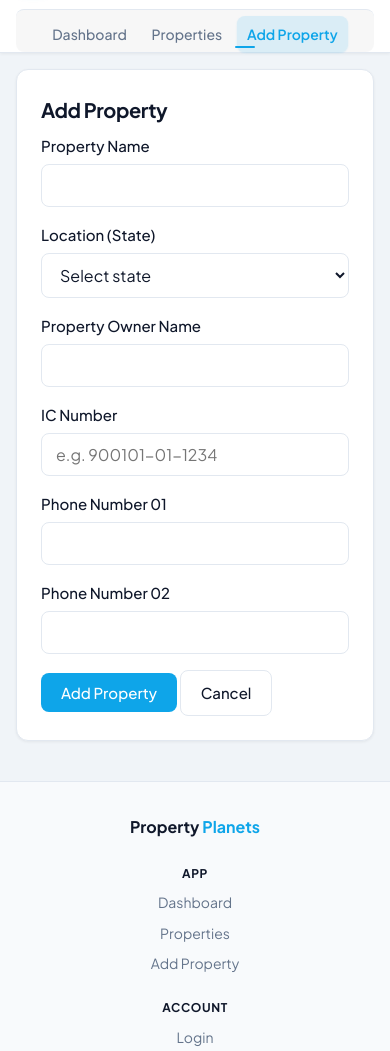
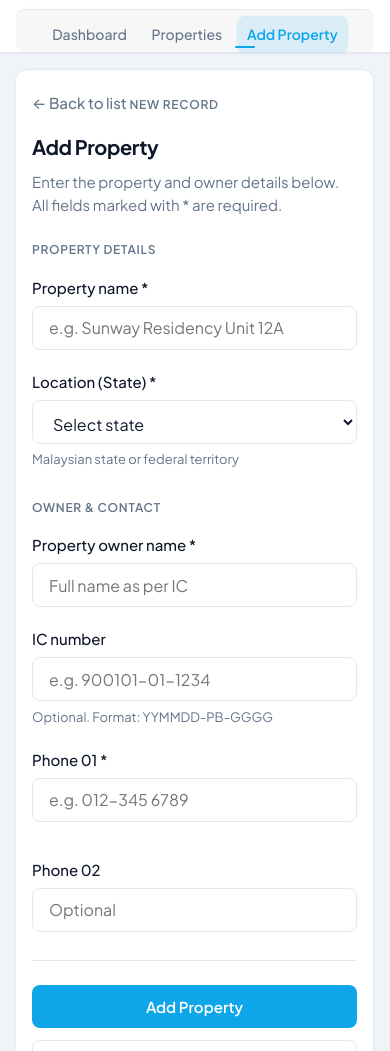
Before and after one commit to Aeroer-Live/Property-Planets, a website: page public/property-add.html in a window 390 px wide. Shown: the part 49-1100 px from the top of the page. Drawn offline with Linux system fonts and the light colour scheme; no server answers; sample sign-in values are in the browser's storage.

Commit message:
Revamp property addition form: redesign layout for improved user experience, including enhanced field organization, clearer labels, and additional hints. Update CSS for responsive design and styling consistency across form elements.

```diff
--- a/public/css/styles.css
+++ b/public/css/styles.css
@@ -648,6 +648,158 @@ main {
   }
   .auth-card .form-row input {
     margin-bottom: 1.25rem;
+  }
+}
+
+/* ========== Form page (Add Property / Edit) ========== */
+.form-card {
+  border-left: 0px solid var(--accent-strip);
+  padding: 1.85rem 2rem;
+  /* max-width: 640px; */
+}
+
+.form-card-back {
+  display: inline-flex;
+  align-items: center;
+  gap: 0.35rem;
+  font-size: 0.9375rem;
+  color: var(--text-muted);
+  text-decoration: none;
+  margin-bottom: 1rem;
+  font-weight: 500;
+  transition: color 0.2s;
+}
+
+.form-card-back:hover {
+  color: var(--accent);
+}
+
+.form-card .section-title {
+  margin-bottom: 0.5rem;
+}
+
+.form-card-intro {
+  color: var(--text-muted);
+  font-size: 0.9375rem;
+  margin: 0 0 1.5rem;
+  line-height: 1.5;
+}
+
+.form-card #alert {
+  margin-bottom: 1.25rem;
+}
+
+.add-form .form-section {
+  border: none;
+  padding: 0;
+  margin: 0 0 1.75rem;
+}
+
+.add-form .form-section-legend {
+  font-size: 0.75rem;
+  font-weight: 600;
+  text-transform: uppercase;
+  letter-spacing: 0.06em;
+  color: var(--text-muted);
+  margin-bottom: 1rem;
+  padding: 0;
+}
+
+.add-form .form-group {
+  margin-bottom: 1.25rem;
+}
+
+.add-form .form-group:last-child {
+  margin-bottom: 0;
+}
+
+.add-form .form-row {
+  display: grid;
+  grid-template-columns: 1fr 1fr;
+  gap: 1rem;
+}
+
+.add-form .form-row .form-group {
+  margin-bottom: 0;
+}
+
+.add-form .form-row + .form-actions,
+.add-form .form-section + .form-section .form-group:first-child {
+  margin-top: 0;
+}
+
+.add-form label {
+  display: block;
+  margin-bottom: 0.375rem;
+  font-weight: 500;
+  font-size: 0.9375rem;
+  color: var(--text);
+}
+
+.add-form input,
+.add-form select {
+  width: 100%;
+  max-width: none;
+  padding: 0.75rem 1rem;
+  margin-bottom: 0;
+  height: 2.75rem;
+  border: 1px solid var(--border);
+  border-radius: var(--radius-sm);
+  background: var(--input-bg);
+  color: var(--text);
+  font-size: 1rem;
+  font-family: inherit;
+  transition: border-color 0.2s, box-shadow 0.2s;
+}
+
+.add-form input:focus,
+.add-form select:focus {
+  outline: none;
+  border-color: var(--accent);
+  box-shadow: 0 0 0 3px var(--accent-muted);
+}
+
+.add-form .form-hint {
+  display: block;
+  font-size: 0.8125rem;
+  color: var(--text-muted);
+  margin-top: 0.35rem;
+}
+
+.add-form .form-actions {
+  display: flex;
+  flex-wrap: wrap;
+  align-items: center;
+  gap: 0.75rem;
+  margin-top: 1.75rem;
+  padding-top: 1.5rem;
+  border-top: 1px solid var(--border);
+}
+
+.add-form .form-actions .btn--submit {
+  padding: 0.75rem 1.5rem;
+  font-weight: 600;
+}
+
+@media (max-width: 560px) {
+  .form-card {
+    padding: 1.25rem 1rem;
+  }
+  .add-form .form-row {
+    grid-template-columns: 1fr;
+  }
+  .add-form .form-row .form-group {
+    margin-bottom: 1.25rem;
+  }
+  .add-form .form-row .form-group:last-child {
+    margin-bottom: 0;
+  }
+  .add-form .form-actions {
+    flex-direction: column;
+    align-items: stretch;
+  }
+  .add-form .form-actions .btn--submit {
+    width: 100%;
   }
 }
 
--- a/public/property-add.html
+++ b/public/property-add.html
@@ -27,26 +27,53 @@
     </div>
   </header>
   <main class="container">
-    <div class="card">
-      <h2>Add Property</h2>
+    <div class="card card--accent form-card">
+      <a href="/properties.html" class="form-card-back">← Back to list</a>
+      <span class="section-label">New record</span>
+      <h2 class="section-title">Add Property</h2>
+      <p class="form-card-intro">Enter the property and owner details below. All fields marked with * are required.</p>
       <div id="alert"></div>
-      <form id="form">
-        <label for="property_name">Property Name</label>
-        <input type="text" id="property_name" name="property_name" required>
-        <label for="location">Location (State)</label>
-        <select id="location" name="location" required>
-          <option value="">Select state</option>
-        </select>
-        <label for="property_owner_name">Property Owner Name</label>
-        <input type="text" id="property_owner_name" name="property_owner_name" required>
-        <label for="ic_number">IC Number</label>
-        <input type="text" id="ic_number" name="ic_number" placeholder="e.g. 900101-01-1234">
-        <label for="phone_01">Phone Number 01</label>
-        <input type="tel" id="phone_01" name="phone_01" required>
-        <label for="phone_02">Phone Number 02</label>
-        <input type="tel" id="phone_02" name="phone_02">
-        <button type="submit" class="btn btn-primary">Add Property</button>
-        <a href="/properties.html" class="btn btn-secondary">Cancel</a>
+      <form id="form" class="add-form">
+        <fieldset class="form-section">
+          <legend class="form-section-legend">Property details</legend>
+          <div class="form-group">
+            <label for="property_name">Property name *</label>
+            <input type="text" id="property_name" name="property_name" required placeholder="e.g. Sunway Residency Unit 12A">
+          </div>
+          <div class="form-group">
+            <label for="location">Location (State) *</label>
+            <select id="location" name="location" required aria-describedby="location-hint">
+              <option value="">Select state</option>
+            </select>
+            <span id="location-hint" class="form-hint">Malaysian state or federal territory</span>
+          </div>
+        </fieldset>
+        <fieldset class="form-section">
+          <legend class="form-section-legend">Owner & contact</legend>
+          <div class="form-group">
+            <label for="property_owner_name">Property owner name *</label>
+            <input type="text" id="property_owner_name" name="property_owner_name" required placeholder="Full name as per IC">
+          </div>
+          <div class="form-group">
+            <label for="ic_number">IC number</label>
+            <input type="text" id="ic_number" name="ic_number" placeholder="e.g. 900101-01-1234" inputmode="numeric" autocomplete="off">
+            <span class="form-hint">Optional. Format: YYMMDD-PB-GGGG</span>
+          </div>
+          <div class="form-row">
+            <div class="form-group">
+              <label for="phone_01">Phone 01 *</label>
+              <input type="tel" id="phone_01" name="phone_01" required placeholder="e.g. 012-345 6789">
+            </div>
+            <div class="form-group">
+              <label for="phone_02">Phone 02</label>
+              <input type="tel" id="phone_02" name="phone_02" placeholder="Optional">
+            </div>
+          </div>
+        </fieldset>
+        <div class="form-actions">
+          <button type="submit" class="btn btn-primary btn--submit">Add Property</button>
+          <a href="/properties.html" class="btn btn-secondary">Cancel</a>
+        </div>
       </form>
     </div>
   </main>
```
